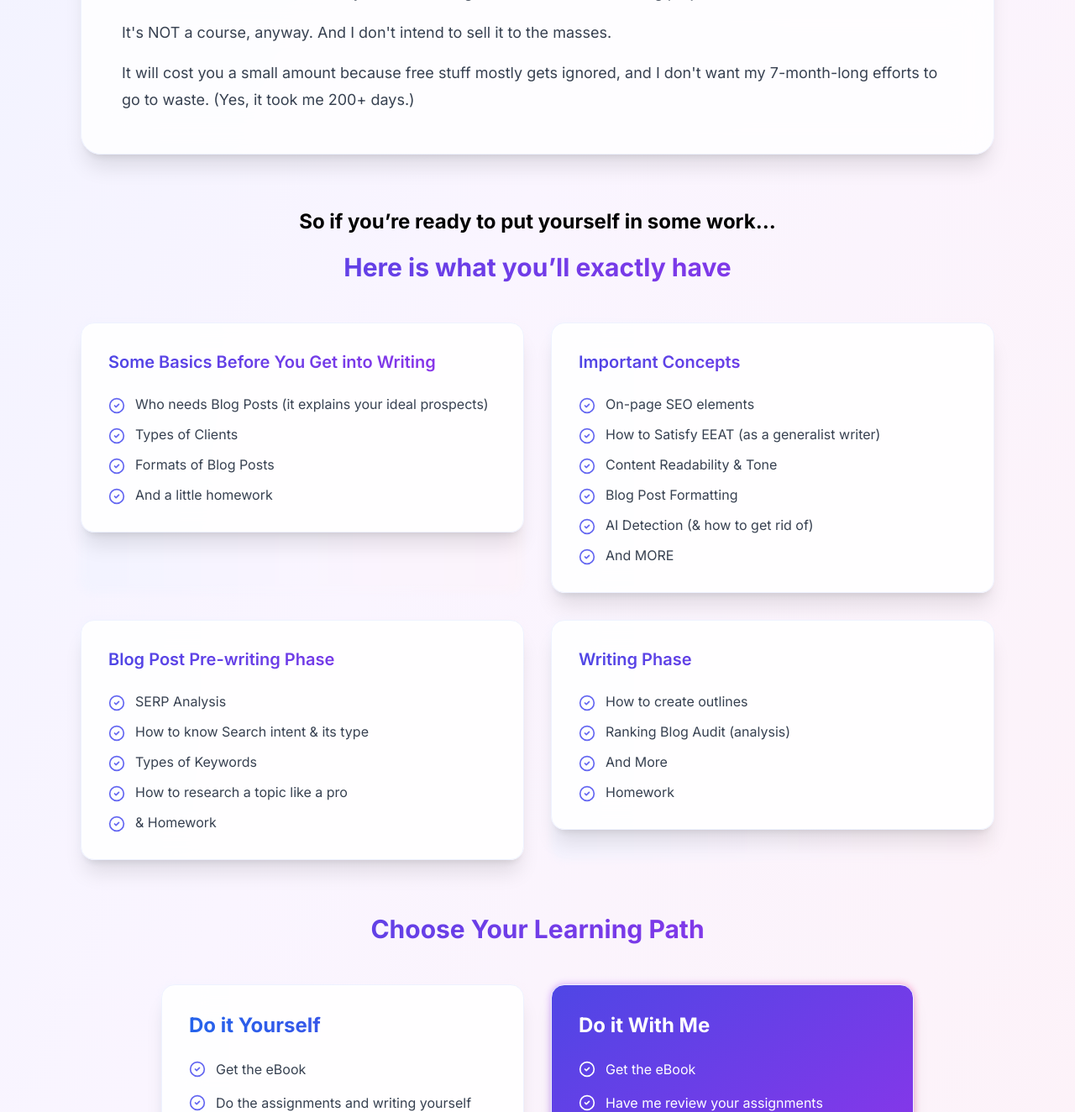
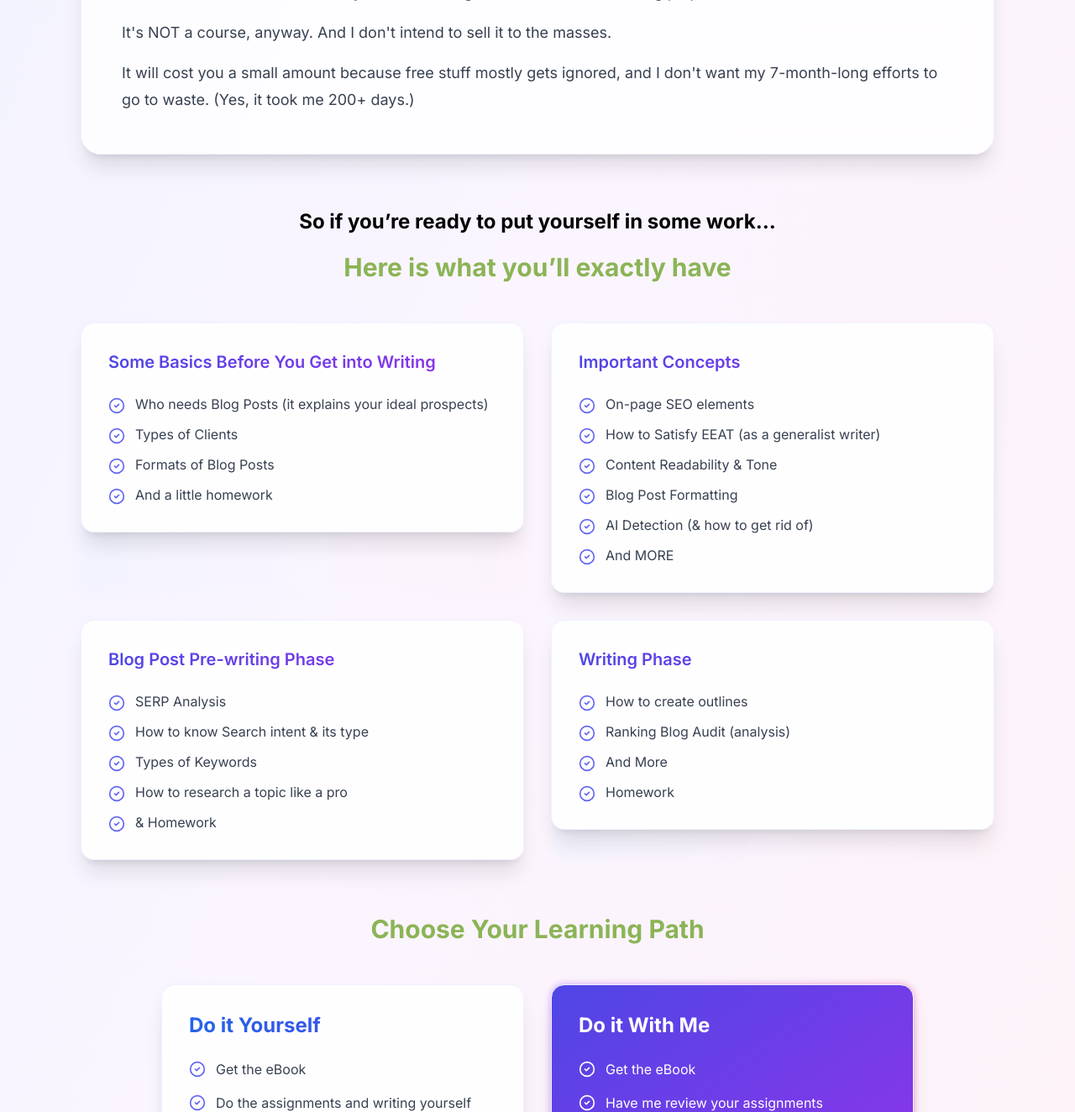
Before and after one commit to asad-ullah-khan1/shafiq-ebook, a Next.js app: page / in a window 1280 px wide. Shown: the part 1338-2662 px from the top of the page at 84% size. Built offline with nearby package versions, Linux system fonts and the light colour scheme; no server answers.

Commit message:
can you copy text

```diff
--- a/src/app/components/Layout.js
+++ b/src/app/components/Layout.js
@@ -12,11 +12,19 @@ export default function Layout({ children }) {
         const handleContextMenu = (e) => {
             e.preventDefault();
         };
+
+        // Disable Ctrl+C (copy)
+        const handleCopy = (e) => {
+            e.preventDefault();
+        };
+
         document.addEventListener('contextmenu', handleContextMenu);
+        document.addEventListener('copy', handleCopy);
 
-        // Clean up the event listener on component unmount
+        // Clean up the event listeners on component unmount
         return () => {
             document.removeEventListener('contextmenu', handleContextMenu);
+            document.removeEventListener('copy', handleCopy);
         };
     }, []);
     return (
--- a/src/app/page.js
+++ b/src/app/page.js
@@ -69,7 +69,9 @@ export default function Home() {
 
             <h4 className='text-2xl font-bold text-center mb-5'>So if you’re ready to put yourself in some work…</h4>
 
-            <h2 className="text-3xl font-bold text-center mb-12 bg-clip-text text-transparent bg-gradient-to-r from-indigo-600 to-purple-600">
+            <h2 className="text-3xl font-bold text-center mb-12 bg-clip-text text-transparent" style={{
+              backgroundImage: 'linear-gradient(90deg, #8bb456, #8bb456)',
+            }}>
               Here is what you’ll exactly have
             </h2>
 
@@ -141,7 +143,9 @@ export default function Home() {
 
           {/* Pricing Section */}
           <div className="max-w-4xl mx-auto">
-            <h2 className="text-3xl font-bold text-center mb-12 bg-clip-text text-transparent bg-gradient-to-r from-indigo-600 to-purple-600">
+            <h2 className="text-3xl font-bold text-center mb-12 bg-clip-text text-transparent" style={{
+              backgroundImage: 'linear-gradient(90deg, #8bb456, #8bb456)',
+            }}>
               Choose Your Learning Path
             </h2>
 
```
